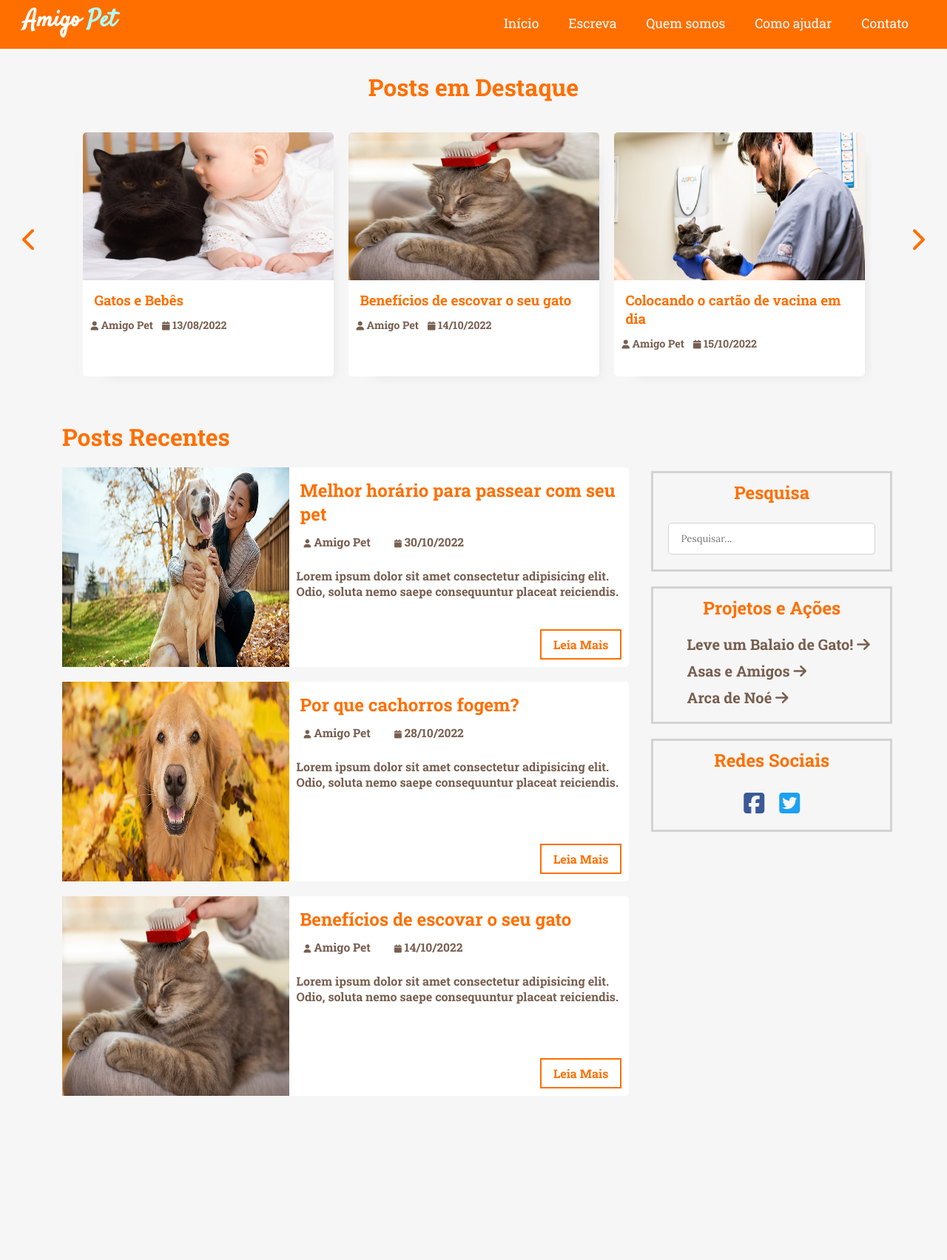
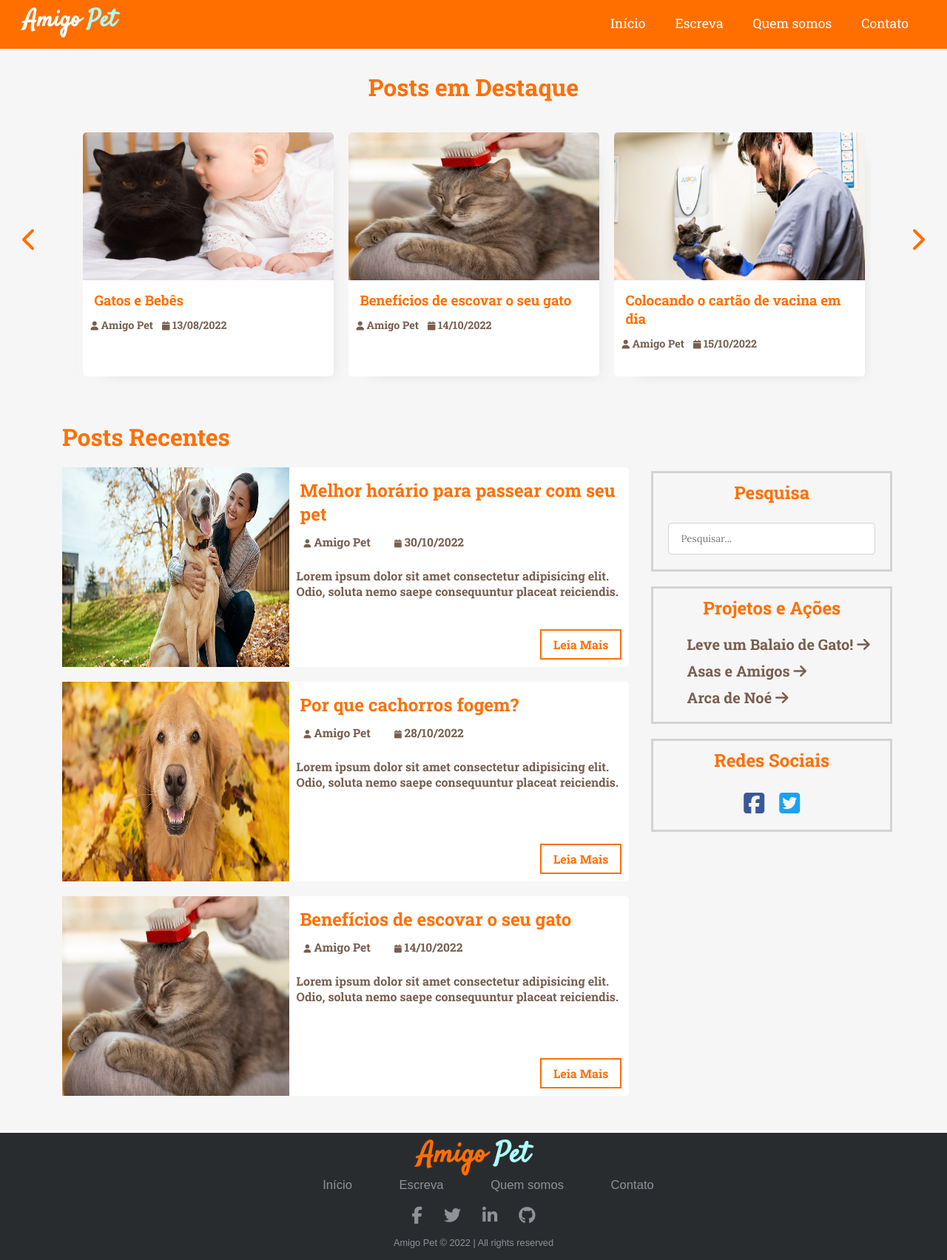
Before and after one commit to ICEI-PUC-Minas-PMV-ADS/pmv-ads-2022-2-e1-proj-web-t8-portal-pets, a PHP site: page / in a window 1280 px wide. Shown: the whole page at 74% size. Before the commit the page ends 1482 px from the top, so only its background shows below. Run offline with PHP 8.4, Linux system fonts and the light colour scheme; some libraries are stand-ins or nearby versions; some web fonts are replaced.

Commit message:
inclusão do rodapé

```diff
--- a/src/css/style.css
+++ b/src/css/style.css
@@ -73,7 +73,6 @@ header .logo-text {
     font-family: 'Satisfy', cursive;
     font-size: 2em;
     display: inline-block;
-
 }
 
 header .logo-text span {
@@ -319,6 +318,58 @@ header .menu-toggle {
     padding: 10px;
 }
 
+/* FOOTER */
+.footer{
+    background:#292c2f;
+    font-family: 'Play', sans-serif;
+    text-align:center;
+}
+
+.footer .footer-row{
+    width:100%;
+    margin:0px auto;
+    padding: 3px;
+    color: #8f9296;
+    font-size: 0.8em;
+}
+
+footer .footer-row a{
+    text-decoration:none;
+    color: #8f9296;
+    transition:0.5s;
+}
+
+.footer .footer-row a:hover{
+    color:#fff;
+}
+
+.footer .footer-row ul{
+    width:100%;
+}
+
+.footer .footer-row ul li{
+    display:inline-block;
+    margin:0px 30px;
+    font-size: 1.3em;
+}
+
+.footer .footer-row a i{
+    font-size:1.8em;
+    margin:0% 1%;
+}
+
+.footer .footer-row .logo-text {
+    margin: 0px;
+    margin-bottom: -20px;
+    font-family: 'Satisfy', cursive;
+    font-size: 3em;
+    display: inline-block;
+}
+
+.footer .footer-row .logo-text span {
+    color: #adfffd;
+}
+
 /* MEDIA QUERIES */
 @media only screen and (max-width: 875px) {
     header {
@@ -348,3 +399,17 @@ header .menu-toggle {
         margin-left: .5em;
     }
 }
+@media only screen and (max-width:720px){
+    .footer{
+        text-align:left;
+        padding:5%;
+    }
+    .footer .row ul li{
+        display:block;
+        margin:10px 0px;
+        text-align:left;
+    }
+    .footer .row a i{
+        margin:0% 3%;
+    }
+}
--- a/src/home.html
+++ b/src/home.html
@@ -34,7 +34,6 @@
             <li><a href="#">Início</a></li>
             <li><a href="#">Escreva</a></li>
             <li><a href="#">Quem somos</a></li>
-            <li><a href="#">Como ajudar</a></li>
             <li><a href="#">Contato</a></li>
         </ul>
 
@@ -200,6 +199,34 @@
     </div>
     <!-- // Page Wrapper -->
 
+    <!-- Footer -->
+    <footer class="footer">
+        <div class="footer-row">
+            <h1 class="logo-text">Amigo <span>Pet</span></h1>
+        </div>
+
+        <div class="footer-row">
+            <ul>
+                <li><a href="home.html">Início</a></li>
+                <li><a href="escreva.html">Escreva</a></li>
+                <li><a href="quemsomos.html">Quem somos</a></li>
+                <li><a href="contato.html">Contato</a></li>
+            </ul>
+        </div>
+
+        <div class="footer-row">
+            <a href="#"><i class="fa fa-facebook"></i></a>
+            <a href="#"><i class="fa fa-twitter"></i></a>
+            <a href="#"><i class="fa fa-linkedin"></i></a>
+            <a href="#"><i class="fa fa-github"></i></a>
+        </div>
+
+        <div class="footer-row">
+            <p>Amigo Pet &copy; 2022 | All rights reserved </p>
+        </div>
+    </footer>
+    <!-- // Footer -->
+
     <!-- JQuery -->
     <script src="https://cdnjs.cloudflare.com/ajax/libs/jquery/3.6.1/jquery.min.js" integrity="sha512-aVKKRRi/Q/YV+4mjoKBsE4x3H+BkegoM/em46NNlCqNTmUYADjBbeNefNxYV7giUp0VxICtqdrbqU7iVaeZNXA==" crossorigin="anonymous" referrerpolicy="no-referrer"></script>
 
```
